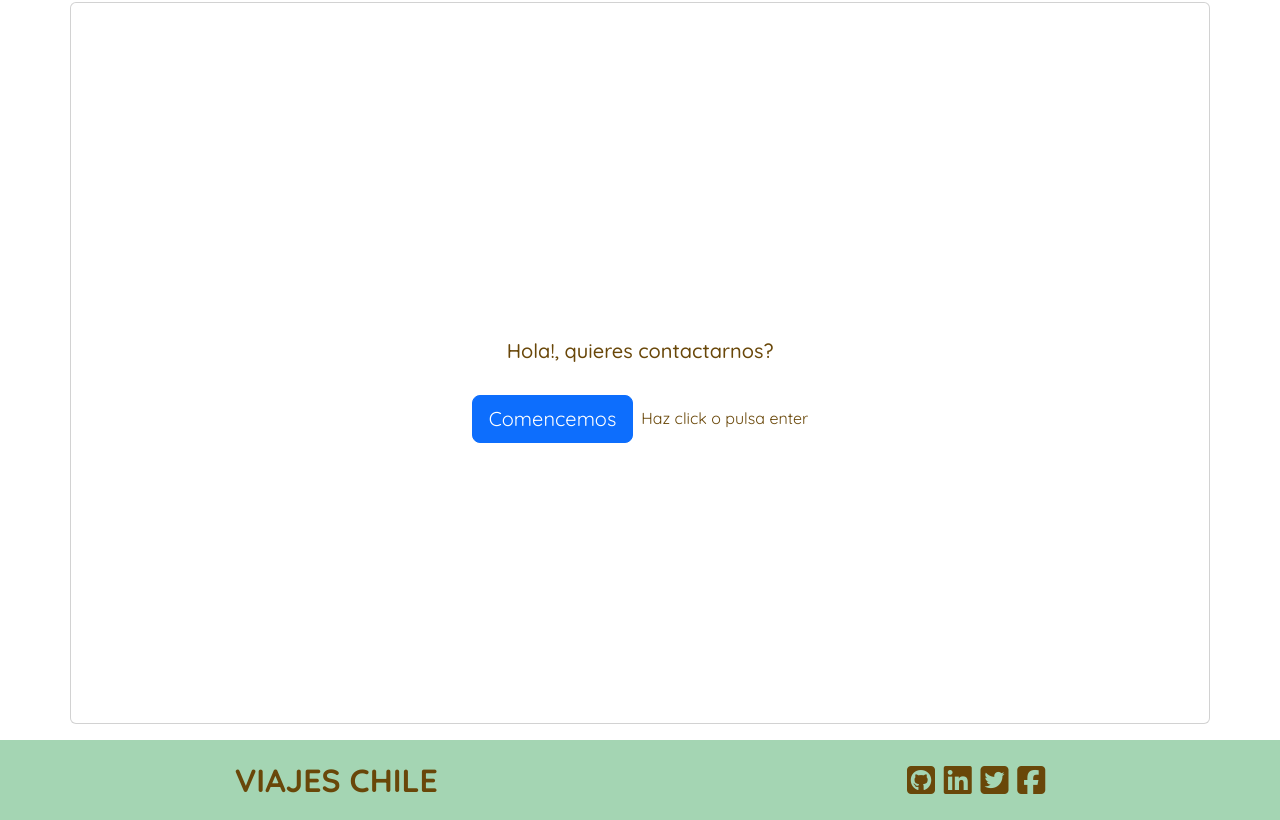
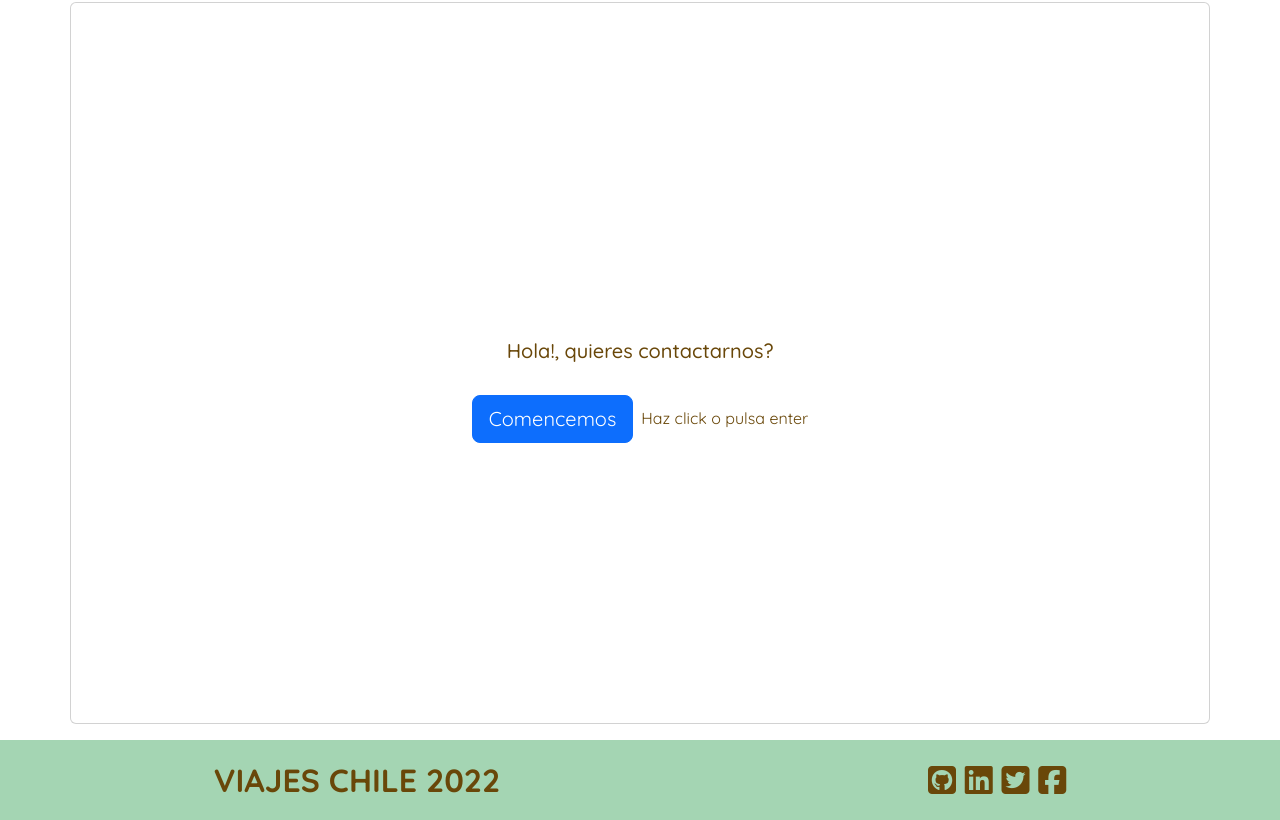
Before and after one commit to oscramz/viajes-chile, a plain HTML site: page index.html in a window 1280 px wide. Shown: the part 2268-3088 px from the top of the page. Drawn offline with nearby package versions, Linux system fonts and the light colour scheme.

Commit message:
se agrega fecha de creación

```diff
--- a/index.html
+++ b/index.html
@@ -240,7 +240,7 @@
 
 <footer class="d-flex" id="footer">
     <div class="titulo_footer">
-        <p>VIAJES CHILE</p>
+        <p>VIAJES CHILE 2022</p>
     </div>
     <div class="iconos">
         <a href="http://www.github.com" target="blank"><i class="fa-brands fa-github-square"></i></a>
```
